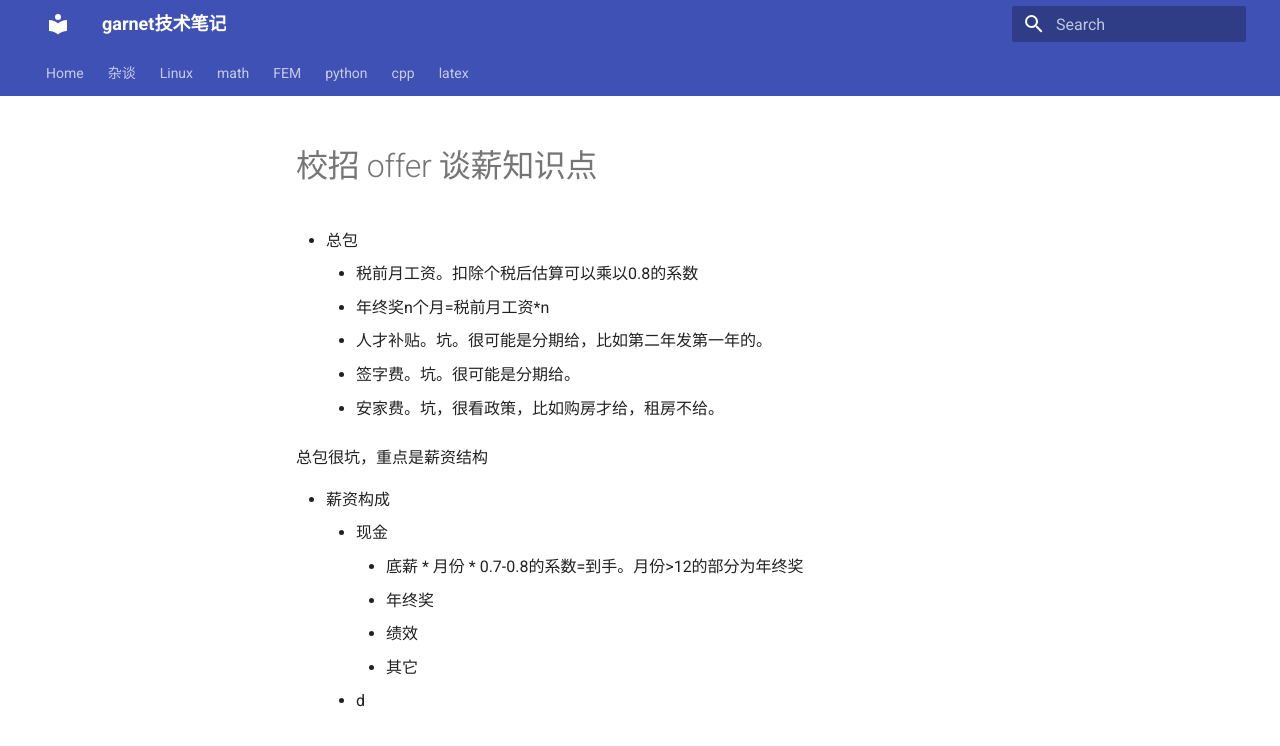
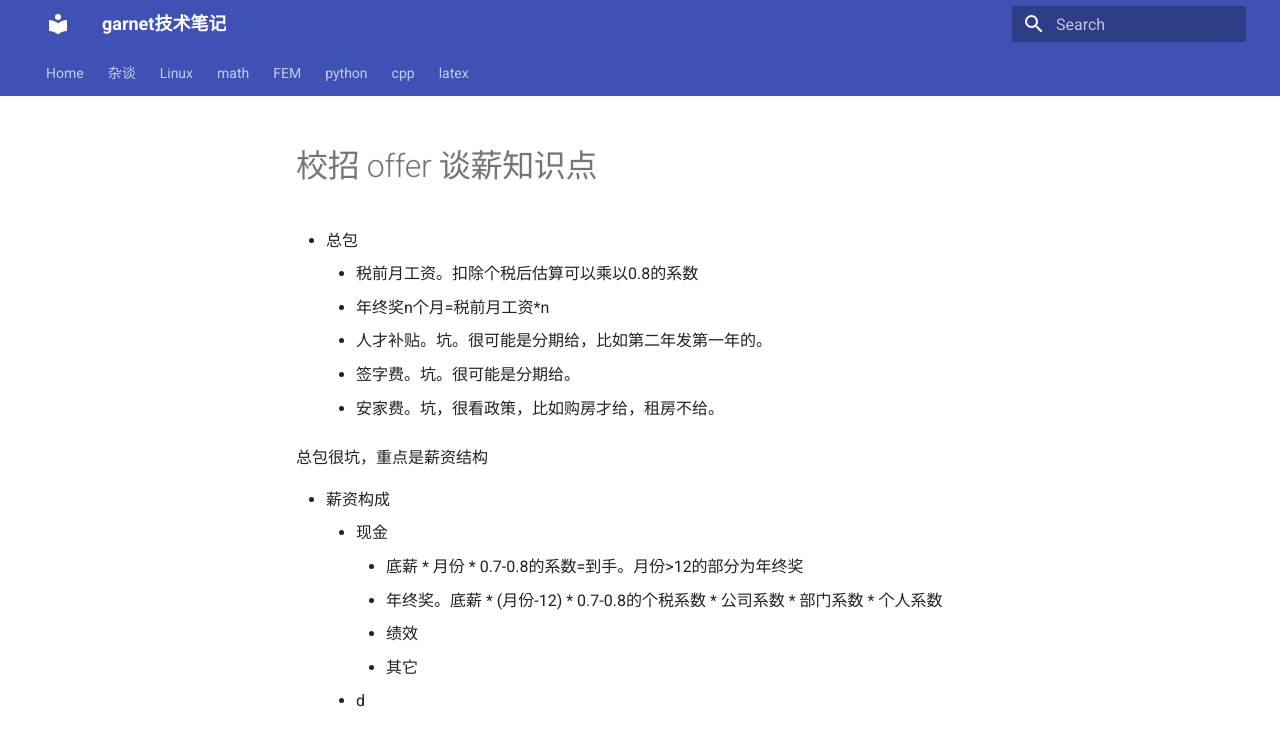
Before and after one commit to ymma98/technotes, an MkDocs documentation site: the page built from docs/杂谈/校招offer谈薪知识点.md, in a window 1280 px wide. Shown: the top 746 px of the page. Built offline with MkDocs 1.6.1 and Material for MkDocs 9.7.7, drawn with Linux system fonts in a browser that asks for light colours.

Commit message:
docs/杂谈/校招offer谈薪知识点.md updated from https://stackedit.cn/

```diff
--- a/docs/杂谈/校招offer谈薪知识点.md
+++ b/docs/杂谈/校招offer谈薪知识点.md
@@ -12,10 +12,10 @@
 * 薪资构成
 	* 现金
 		* 底薪 * 月份 * 0.7-0.8的系数=到手。月份>12的部分为年终奖
-		* 年终奖
+		* 年终奖。底薪 * (月份-12) * 0.7-0.8的个税系数 * 公司系数 * 部门系数 * 个人系数
 		* 绩效
 		* 其它
 	* d
 <!--stackedit_data:
-eyJoaXN0b3J5IjpbLTg2NDA2NzMzN119
+eyJoaXN0b3J5IjpbLTc4NTg5NjI4OF19
 -->
```
